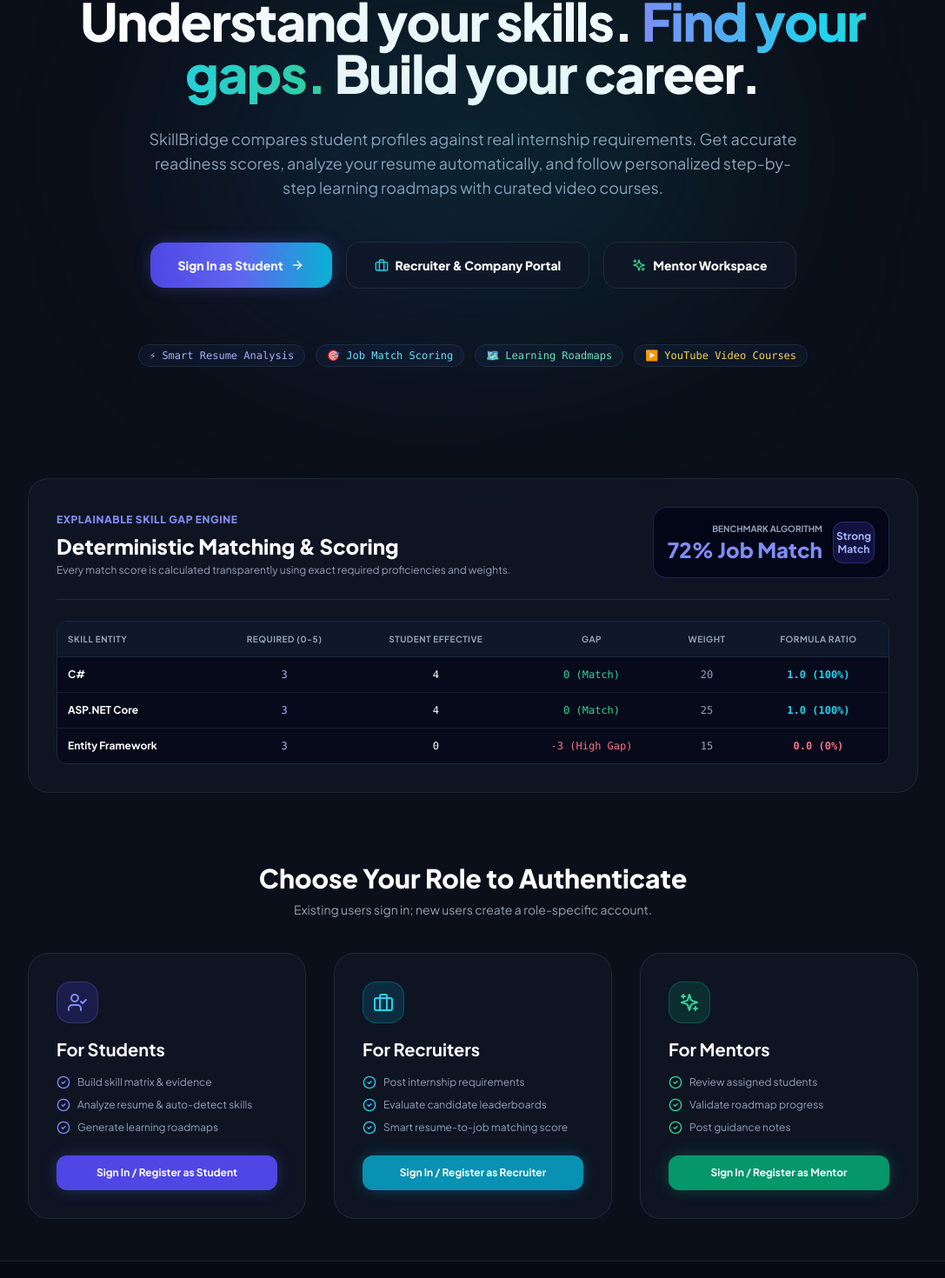
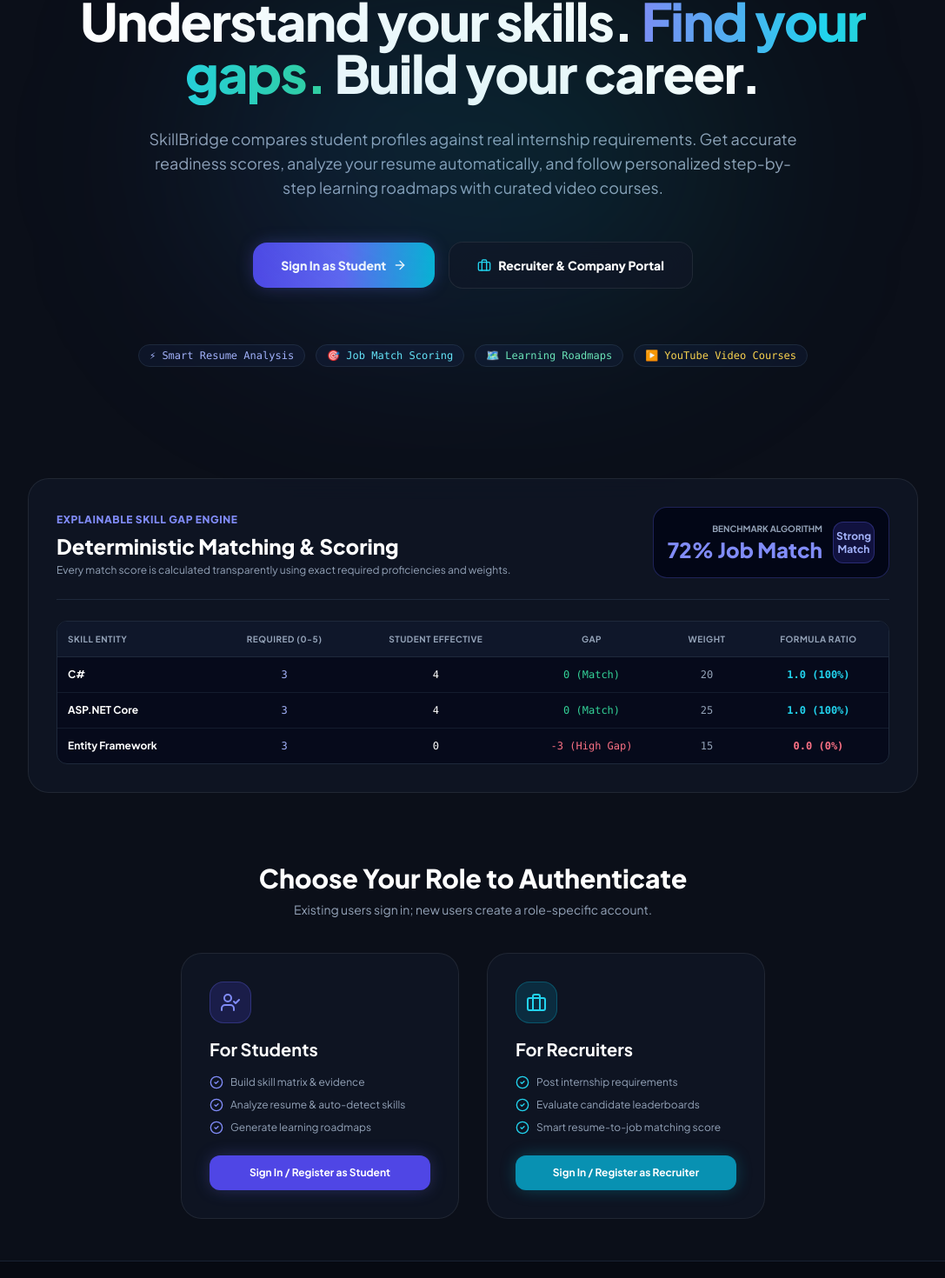
Before and after one commit to Future7dev/SkillBridge, a React (Vite) app: page / in a window 1280 px wide. Shown: the part 250-1720 px from the top of the page at 87% size, without its empty margins (96-1183 px from the left). Built offline with nearby package versions, Linux system fonts and the light colour scheme; no server answers.

Commit message:
landing page update

```diff
--- a/src/components/LandingPage.jsx
+++ b/src/components/LandingPage.jsx
@@ -101,13 +101,6 @@ export default function LandingPage({ onOpenAuthModal }) {
               <span>Recruiter & Company Portal</span>
             </button>
 
-            <button
-              onClick={() => onOpenAuthModal('Mentor')}
-              className="w-full sm:w-auto px-8 py-4 rounded-2xl glass-panel hover:bg-slate-800 text-white font-extrabold text-sm border border-slate-700 transition-all flex items-center justify-center space-x-2"
-            >
-              <Sparkles className="w-4 h-4 text-emerald-400" />
-              <span>Mentor Workspace</span>
-            </button>
           </div>
 
           <div className="pt-8 flex flex-wrap items-center justify-center gap-3 text-xs text-slate-400 font-mono">
@@ -189,7 +182,7 @@ export default function LandingPage({ onOpenAuthModal }) {
             <p className="text-sm text-slate-400">Existing users sign in; new users create a role-specific account.</p>
           </div>
 
-          <div className="grid grid-cols-1 md:grid-cols-3 gap-8">
+          <div className="grid grid-cols-1 md:grid-cols-2 gap-8 max-w-2xl mx-auto">
 
             {/* Student Card */}
             <div className="glass-panel p-8 rounded-3xl border border-indigo-500/30 flex flex-col justify-between space-y-6 glass-panel-hover">
@@ -253,37 +246,6 @@ export default function LandingPage({ onOpenAuthModal }) {
               </button>
             </div>
 
-            {/* Mentor Card */}
-            <div className="glass-panel p-8 rounded-3xl border border-emerald-500/30 flex flex-col justify-between space-y-6 glass-panel-hover">
-              <div className="space-y-4">
-                <div className="w-12 h-12 rounded-2xl bg-emerald-600/20 border border-emerald-500/30 text-emerald-400 flex items-center justify-center">
-                  <Sparkles className="w-6 h-6" />
-                </div>
-                <h3 className="text-xl font-bold text-white">For Mentors</h3>
-                <ul className="space-y-2.5 text-xs text-slate-400">
-                  <li className="flex items-center space-x-2">
-                    <CheckCircle2 className="w-4 h-4 text-emerald-400" />
-                    <span>Review assigned students</span>
-                  </li>
-                  <li className="flex items-center space-x-2">
-                    <CheckCircle2 className="w-4 h-4 text-emerald-400" />
-                    <span>Validate roadmap progress</span>
-                  </li>
-                  <li className="flex items-center space-x-2">
-                    <CheckCircle2 className="w-4 h-4 text-emerald-400" />
-                    <span>Post guidance notes</span>
-                  </li>
-                </ul>
-              </div>
-
-              <button
-                onClick={() => onOpenAuthModal('Mentor')}
-                className="w-full py-3 rounded-xl bg-emerald-600 hover:bg-emerald-500 text-white font-bold text-xs transition-all shadow-glow-emerald"
-              >
-                Sign In / Register as Mentor
-              </button>
-            </div>
-
           </div>
         </section>
 
```
